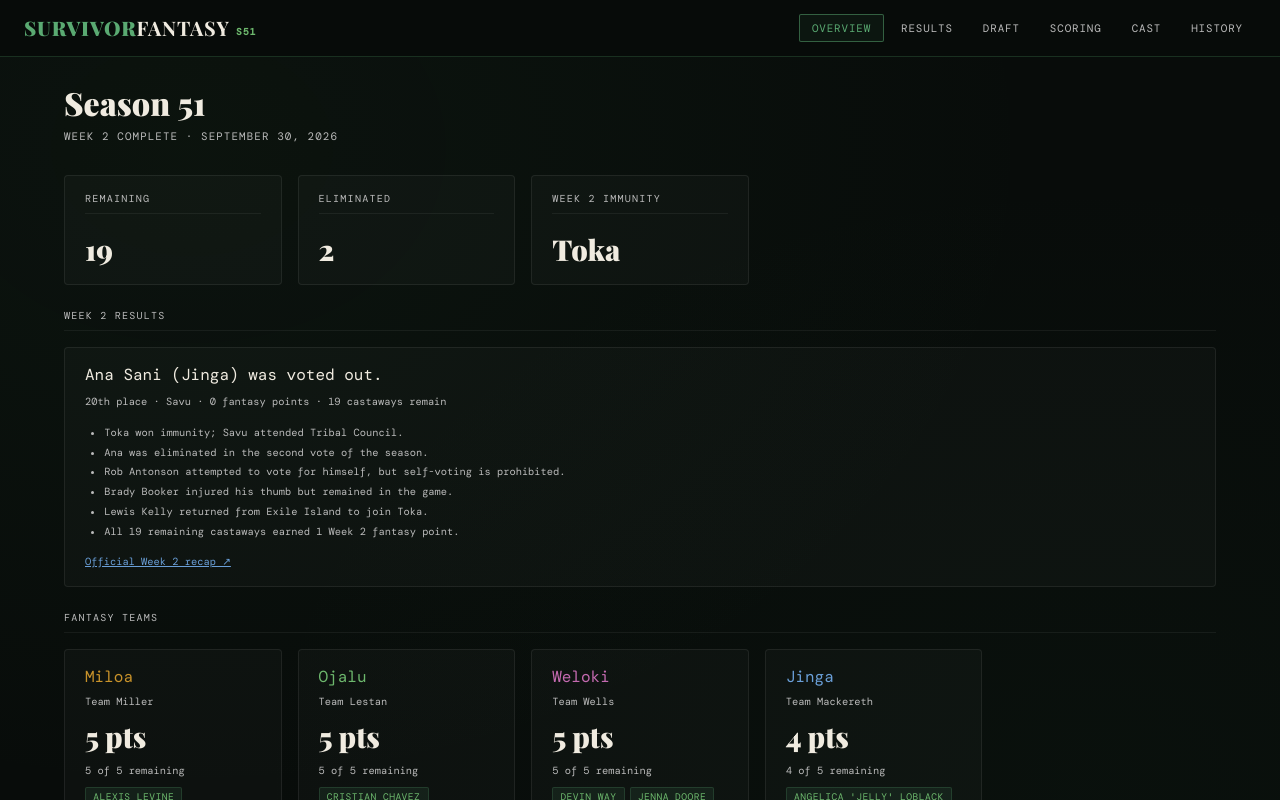
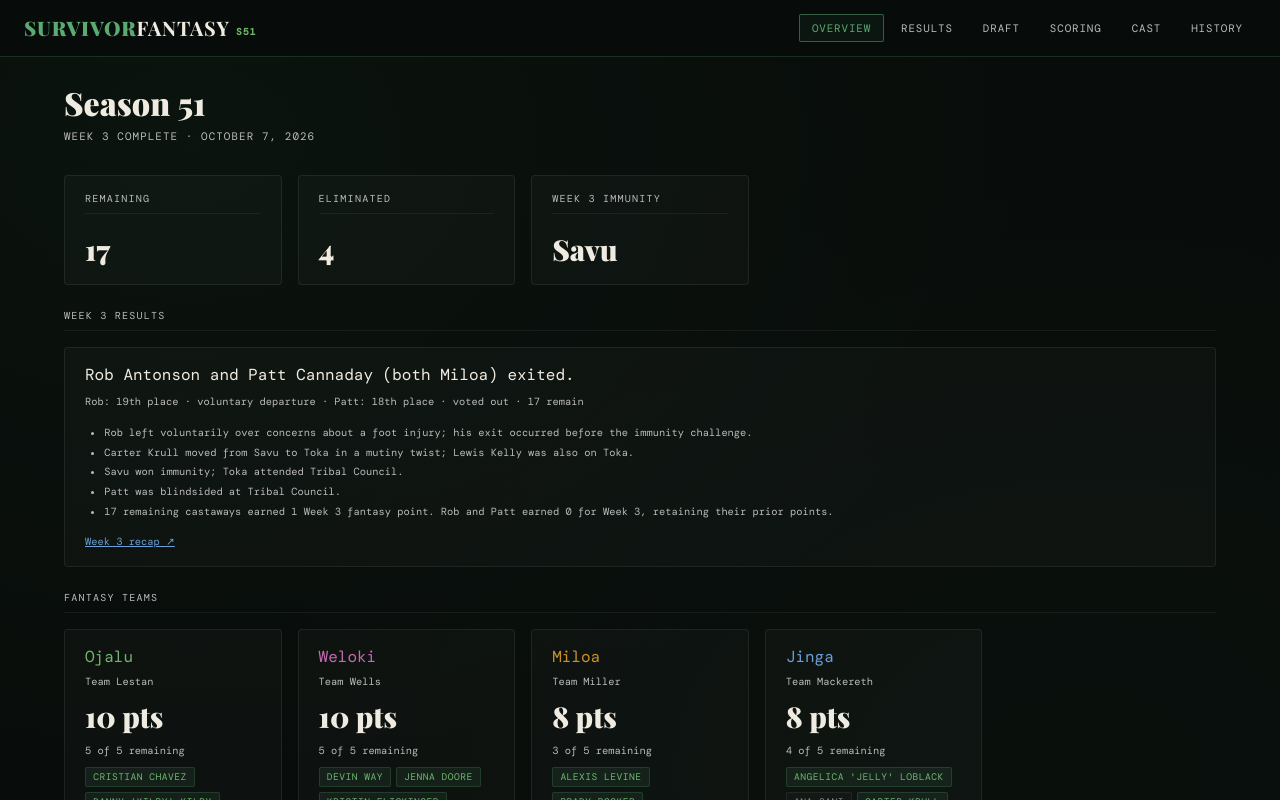
Before and after one commit to mackerethj/survivor-fantasy, a React (Create React App) app: page / in a window 1280 px wide. Both pictures are taken after a click on the button "ENTER LEAGUE HUB →". Shown: the top 800 px of the page. Built offline with nearby package versions, Linux system fonts and the light colour scheme.

Commit message:
Update App.jsx

```diff
--- a/src/App.jsx
+++ b/src/App.jsx
@@ -1,13 +1,14 @@
 // src/App.jsx  —  Fantasy Survivor · Season 51 Edition
 import { useEffect, useState } from "react";
 
-const SPLASH_VERSION = "s51_week2_v1";
+const SPLASH_VERSION = "s51_week3_v1";
 
 // ─── Scoring ──────────────────────────────────────────────────────────────────
 // Weekly survival scoring: an eliminated player receives 0 for their
 // elimination week; survivors start earning 1 point in Week 2.
-const CURRENT_WEEK = 2;
-const ELIMINATIONS = { "Aaliyah Puglia": 1, "Ana Sani": 2 };
+const CURRENT_WEEK = 3;
+const ELIMINATIONS = { "Aaliyah Puglia": 1, "Ana Sani": 2, "Rob Antonson": 3, "Patt Cannaday": 4 };
+const ELIMINATION_WEEKS = { "Aaliyah Puglia": 1, "Ana Sani": 2, "Rob Antonson": 3, "Patt Cannaday": 3 };
 function weeklyPoints(c, week) {
   if (week < 2 || week > CURRENT_WEEK) return 0;
   return c.eliminatedWeek != null && c.eliminatedWeek <= week ? 0 : 1;
@@ -53,7 +54,7 @@ const SEASONS = [
   { id: 43, label: "Season 43", totalCastaways: 18 },
 ];
 
-// Season 51 cast. Results through Week 2 are applied below. Draft assignments use the confirmed published picks.
+// Season 51 cast. Results through Week 3 are applied below. Draft assignments use the confirmed published picks.
 const S51_CASTAWAYS = [
   {
     name: "Aaliyah Puglia",
@@ -514,11 +515,11 @@ function saveState(s) {
   try { localStorage.setItem(STORAGE_KEY, JSON.stringify(s)); } catch {}
 }
 
-// Results deliberately stop after Week 2, September 30, 2026.
+// Results deliberately stop after Week 3, October 7, 2026.
 const TOKA_NAMES = new Set([
   "Aaliyah Puglia", "Thien An Nguyen", "Angelica 'Jelly' Loblack",
   "Brady Booker", "Danny 'Kilby' Kilby", "Devin Way", "Jenna Doore",
-  "Maggie Nestor", "Michael Pinsky", "Patt Cannaday",
+  "Maggie Nestor", "Michael Pinsky", "Patt Cannaday", "Carter Krull",
 ]);
 const NAME_ALIASES = {
   "Daniel Kilby": "Danny 'Kilby' Kilby",
@@ -535,7 +536,7 @@ function hydrateCastaways(savedCastaways = []) {
     ...base,
     draftedBy: savedByName.get(base.name)?.draftedBy ?? base.draftedBy ?? null,
     eliminationOrder: ELIMINATIONS[base.name] ?? null,
-    eliminatedWeek: ELIMINATIONS[base.name] ?? null,
+    eliminatedWeek: ELIMINATION_WEEKS[base.name] ?? null,
     tribe: base.name === "Lewis Kelly" ? "Toka" : TOKA_NAMES.has(base.name) ? "Toka" : "Savu",
     id: i + 1,
   }));
@@ -683,7 +684,7 @@ function Splash({ onDismiss }) {
         The Open Era
       </div>
       <div style={{ maxWidth: 520, fontSize: "clamp(0.7rem, 1.4vw, 0.85rem)", color: "#bbb", lineHeight: 1.7, padding: "0 1rem" }}>
-        Week 2 complete · 21 castaways · 19 remaining. View the results, cast, and league history.
+        Week 3 complete · 21 castaways · 17 remaining. View the results, cast, and league history.
       </div>
 
       <button
@@ -767,7 +768,7 @@ export default function App() {
         <div className="container">
           {storageError && <p className="hint">Browser saving is unavailable. The confirmed draft remains available from the published site.</p>}
           {page === "overview"  && <Overview castaways={castaways} />}
-          {page === "results"   && <><WeekTwo /><WeekOne /></>}
+          {page === "results"   && <><WeekThree /><WeekTwo /><WeekOne /></>}
           {page === "castaways" && <Castaways castaways={castaways} />}
           {page === "draft" && <Draft castaways={castaways} picks={draftPicks} />}
           {page === "scoring" && <Scoring castaways={castaways} />}
@@ -786,7 +787,7 @@ function Draft({ castaways, picks }) {
       <div className="page-subtitle">Draft complete · 5 rounds · 5 players per team</div>
       <div className="panel" style={{ marginBottom: "1.5rem" }}>
         <div className="section-title">All 20 picks confirmed</div>
-        <p className="hint">All four teams have five players. Aaliyah was eliminated in Week 1 and was not drafted. Ana (Jinga) was eliminated in Week 2.</p>
+        <p className="hint">All four teams have five players. Aaliyah was eliminated in Week 1 and was not drafted. Ana (Jinga) was eliminated in Week 2. Rob and Patt (both Miloa) exited in Week 3.</p>
       </div>
       <div className="section-title">Draft Board</div>
       <div style={{ overflowX: "auto", marginBottom: "1.5rem" }}>
@@ -823,7 +824,7 @@ function Scoring({ castaways }) {
   return (
     <div>
       <div className="page-title">Scoring</div>
-      <div className="page-subtitle">Season 51 · Standings after Week 2</div>
+      <div className="page-subtitle">Season 51 · Standings after Week 3</div>
       <div className="section-title">League Rules</div>
       <div className="panel" style={{ marginBottom: "1.5rem" }}>
         <p className="hint">Each team's score is the sum of weekly survival points earned by its drafted players.</p>
@@ -851,21 +852,21 @@ function Scoring({ castaways }) {
       <div className="section-title">Player Points</div>
       <div style={{ overflowX: "auto", marginBottom: "1.5rem" }}>
         <table className="hist-table">
-          <thead><tr><th>Team</th><th>Player</th><th>Status</th><th>Week 2</th><th>Total</th></tr></thead>
+          <thead><tr><th>Team</th><th>Player</th><th>Status</th><th>Week 2</th><th>Week 3</th><th>Total</th></tr></thead>
           <tbody>{scores.flatMap(team => team.roster.map(c => <tr key={c.id}>
             <td style={{ color: team.color }}>{team.name}</td><td>{c.name}</td>
             <td>{c.eliminationOrder ? `${ordinal(total - c.eliminationOrder + 1)} place · Week ${c.eliminatedWeek}` : "In the game"}</td>
-            <td>{weeklyPoints(c, 2)}</td><td>{calcPoints(c)}</td>
+            <td>{weeklyPoints(c, 2)}</td><td>{weeklyPoints(c, 3)}</td><td>{calcPoints(c)}</td>
           </tr>))}
           {castaways.filter(c => c.eliminationOrder && !c.draftedBy).map(c => <tr key={c.id}>
             <td style={{ color: "#888" }}>Not drafted</td><td>{c.name}</td>
             <td>Voted out · Week {c.eliminatedWeek} · {ordinal(total - c.eliminationOrder + 1)} place</td>
-            <td>{weeklyPoints(c, 2)}</td><td>{calcPoints(c)}</td>
+            <td>{weeklyPoints(c, 2)}</td><td>{weeklyPoints(c, 3)}</td><td>{calcPoints(c)}</td>
           </tr>)}
           </tbody>
         </table>
       </div>
-      <p className="hint" style={{ marginTop: "1rem" }}>Week 2: 19 survivors earned 1 point each. Ana (Jinga) and Aaliyah (undrafted) have 0 cumulative points.</p>
+      <p className="hint" style={{ marginTop: "1rem" }}>Week 3: 17 survivors earned 1 point each. Rob and Patt (both Miloa) received 0 for Week 3 but retain their Week 2 point.</p>
     </div>
   );
 }
@@ -876,12 +877,12 @@ function Overview({ castaways }) {
   return (
     <div>
       <div className="page-title">Season 51</div>
-      <div className="page-subtitle">Week 2 complete · September 30, 2026</div>
+      <div className="page-subtitle">Week 3 complete · October 7, 2026</div>
       <div className="hist-grid">
         {[
           { label: "Remaining", value: remaining },
           { label: "Eliminated", value: castaways.length - remaining },
-          { label: "Week 2 immunity", value: "Toka" },
+          { label: "Week 3 immunity", value: "Savu" },
         ].map(item => (
           <div className="panel" key={item.label}>
             <div className="section-title">{item.label}</div>
@@ -889,7 +890,7 @@ function Overview({ castaways }) {
           </div>
         ))}
       </div>
-      <WeekTwo compact />
+      <WeekThree compact />
       <div className="section-title">Fantasy Teams</div>
       <div className="hist-grid">
         {TEAMS.map(team => {
@@ -913,7 +914,7 @@ function Overview({ castaways }) {
           );
         })}
       </div>
-      <p className="hint">Scoring: surviving castaways earn 1 point in Week 2; eliminated castaways earn 0 for their exit week. The completed draft remains unchanged.</p>
+      <p className="hint">Scoring: from Week 2 onward, each surviving castaway earns 1 point per week. Players eliminated during a week receive 0 for that week and retain previously earned points.</p>
     </div>
   );
 }
@@ -926,7 +927,7 @@ function Castaways({ castaways }) {
   return (
     <div>
       <div className="page-title">Season 51 Cast</div>
-      <div className="page-subtitle">After Week 2 · 19 remaining · 2 eliminated</div>
+      <div className="page-subtitle">After Week 3 · 17 remaining · 4 eliminated</div>
 
       <div className="section-title">Castaways — {listed.length}</div>
       <div className="castaways-grid">
@@ -977,6 +978,31 @@ function CastawayCard({ c }) {
           <span className={`c-tag ${c.eliminationOrder ? "eliminated" : "alive"}`}>{c.eliminationOrder ? `Out · Week ${c.eliminatedWeek}` : "In the game"}</span>
         </div>
         {c.eliminationOrder && <div className="hint" style={{ marginTop: "0.4rem" }}>{ordinal(22 - c.eliminationOrder)} place · {calcPoints(c)} fantasy points</div>}
+      </div>
+    </div>
+  );
+}
+
+// ─── Week 3 ───────────────────────────────────────────────────────────────────
+function WeekThree({ compact = false }) {
+  return (
+    <div style={{ marginBottom: "1.5rem" }}>
+      {!compact && <>
+        <div className="page-title">Week 3</div>
+        <div className="page-subtitle">What I’m Smellin’ Is Stinky · October 7, 2026</div>
+      </>}
+      <div className="section-title">Week 3 Results</div>
+      <div className="panel">
+        <div style={{ fontSize: "1rem", marginBottom: "0.6rem" }}>Rob Antonson and Patt Cannaday (both Miloa) exited.</div>
+        <p className="hint">Rob: 19th place · voluntary departure · Patt: 18th place · voted out · 17 remain</p>
+        <ul className="hint" style={{ paddingLeft: "1.2rem", marginTop: "0.8rem", lineHeight: 1.9 }}>
+          <li>Rob left voluntarily over concerns about a foot injury; his exit occurred before the immunity challenge.</li>
+          <li>Carter Krull moved from Savu to Toka in a mutiny twist; Lewis Kelly was also on Toka.</li>
+          <li>Savu won immunity; Toka attended Tribal Council.</li>
+          <li>Patt was blindsided at Tribal Council.</li>
+          <li>17 remaining castaways earned 1 Week 3 fantasy point. Rob and Patt earned 0 for Week 3, retaining their prior points.</li>
+        </ul>
+        <a className="hint" style={{ color: "#6a9fd8", display: "inline-block", marginTop: "0.8rem" }} href="https://www.tvline.com/2280490/survivor-51-recap-episode-3-rob-quits-patt-voted-out/" target="_blank" rel="noopener noreferrer">Week 3 recap ↗</a>
       </div>
     </div>
   );
```
